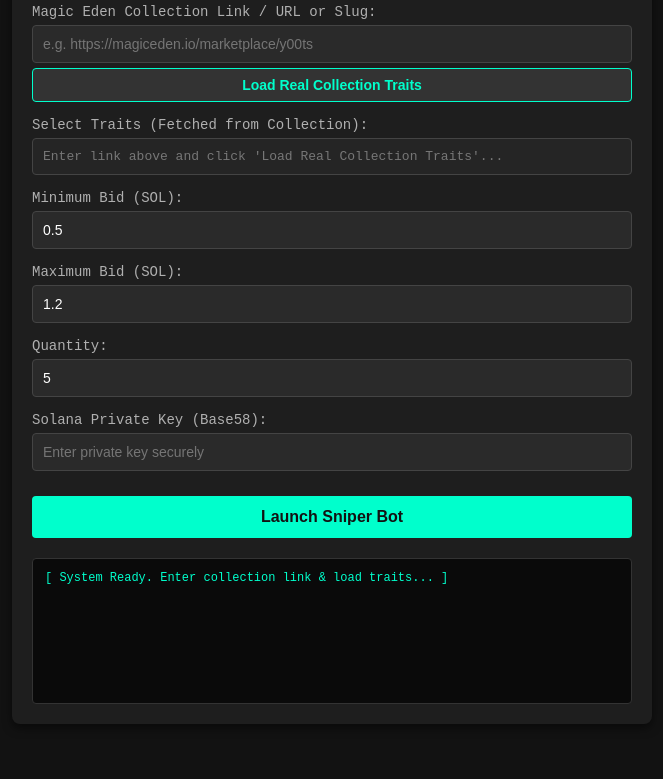
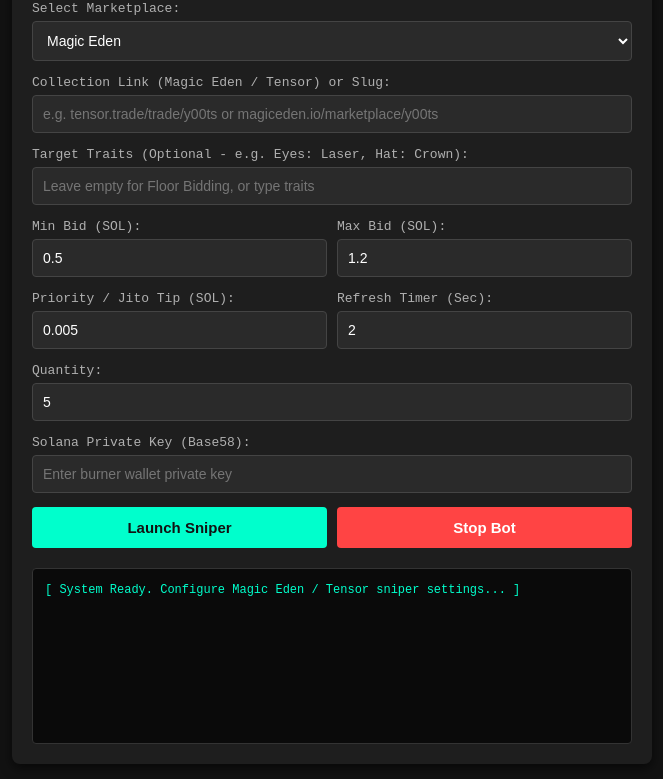
Before and after one commit to vhz7zskpsv-bot/bid-bot2, a plain HTML site: page index.html in a window 1280 px wide. Shown: the part 94-873 px from the top of the page, without its empty margins (308-971 px from the left). Before the commit the page ends 838 px from the top, so only its background shows below. Drawn offline with Linux system fonts and the light colour scheme.

Commit message:
Update index.html

```diff
--- a/index.html
+++ b/index.html
@@ -3,13 +3,13 @@
 <head>
     <meta charset="UTF-8">
     <meta name="viewport" content="width=device-width, initial-scale=1.0">
-    <title>Solana Sniper Terminal</title>
+    <title>Solana Pro Sniper Terminal</title>
     <style>
         body {
             background-color: #121212;
             color: #e0e0e0;
             font-family: monospace;
-            padding: 20px;
+            padding: 15px;
             margin: 0;
         }
         .container {
@@ -18,21 +18,29 @@
             background: #1e1e1e;
             padding: 20px;
             border-radius: 8px;
-            box-shadow: 0 4px 10px rgba(0,0,0,0.5);
+            box-shadow: 0 4px 12px rgba(0,0,0,0.6);
         }
         h2 {
             text-align: center;
             color: #00ffcc;
             letter-spacing: 1px;
             margin-bottom: 20px;
+            font-size: 20px;
         }
         .form-group {
-            margin-bottom: 15px;
+            margin-bottom: 14px;
+        }
+        .row {
+            display: flex;
+            gap: 10px;
+        }
+        .row .form-group {
+            flex: 1;
         }
         label {
             display: block;
             margin-bottom: 5px;
-            font-size: 14px;
+            font-size: 13px;
             color: #b0b0b0;
         }
         input, select {
@@ -49,81 +57,90 @@
             border-color: #00ffcc;
             outline: none;
         }
-        .btn-secondary {
-            background: #333;
-            color: #00ffcc;
-            border: 1px solid #00ffcc;
-            margin-top: 5px;
-            padding: 8px;
-            font-size: 14px;
-            cursor: pointer;
-        }
-        .btn-secondary:hover {
-            background: #222;
+        .btn-group {
+            display: flex;
+            gap: 10px;
+            margin-top: 10px;
         }
         button {
-            width: 100%;
+            flex: 1;
             padding: 12px;
             background: #00ffcc;
             color: #121212;
             border: none;
             font-weight: bold;
-            font-size: 16px;
+            font-size: 15px;
             border-radius: 4px;
             cursor: pointer;
-            margin-top: 10px;
         }
         button:hover {
             background: #00cca3;
+        }
+        .btn-stop {
+            background: #ff4444;
+            color: #fff;
+        }
+        .btn-stop:hover {
+            background: #cc0000;
         }
         .console {
             background: #0a0a0a;
             border: 1px solid #333;
             padding: 12px;
-            height: 120px;
+            height: 150px;
             overflow-y: auto;
             font-size: 12px;
             color: #00ffcc;
             margin-top: 20px;
             border-radius: 4px;
-        }
-        .traits-box {
-            background: #252525;
-            padding: 10px;
-            border-radius: 4px;
-            max-height: 150px;
-            overflow-y: auto;
-            border: 1px solid #444;
-            font-size: 13px;
+            line-height: 1.5;
         }
     </style>
 </head>
 <body>
 
     <div class="container">
-        <h2>SOLANA SNIPER TERMINAL</h2>
+        <h2>SOLANA PRO SNIPER TERMINAL</h2>
 
         <div class="form-group">
-            <label>Magic Eden Collection Link / URL or Slug:</label>
-            <input type="text" id="collectionInput" placeholder="e.g. https://magiceden.io/marketplace/y00ts">
-            <button class="btn-secondary" onclick="fetchTraits()">Load Real Collection Traits</button>
+            <label>Select Marketplace:</label>
+            <select id="marketplace">
+                <option value="Magic Eden">Magic Eden</option>
+                <option value="Tensor">Tensor (tensor.trade)</option>
+                <option value="Both (Magic Eden + Tensor)">Both (Magic Eden + Tensor)</option>
+            </select>
         </div>
 
         <div class="form-group">
-            <label>Select Traits (Fetched from Collection):</label>
-            <div id="traitsContainer" class="traits-box">
-                <span style="color: #777;">Enter link above and click 'Load Real Collection Traits'...</span>
+            <label>Collection Link (Magic Eden / Tensor) or Slug:</label>
+            <input type="text" id="collectionInput" placeholder="e.g. tensor.trade/trade/y00ts or magiceden.io/marketplace/y00ts">
+        </div>
+
+        <div class="form-group">
+            <label>Target Traits (Optional - e.g. Eyes: Laser, Hat: Crown):</label>
+            <input type="text" id="traits" placeholder="Leave empty for Floor Bidding, or type traits">
+        </div>
+
+        <div class="row">
+            <div class="form-group">
+                <label>Min Bid (SOL):</label>
+                <input type="number" id="minBid" step="0.01" value="0.5">
+            </div>
+            <div class="form-group">
+                <label>Max Bid (SOL):</label>
+                <input type="number" id="maxBid" step="0.01" value="1.2">
             </div>
         </div>
 
-        <div class="form-group">
-            <label>Minimum Bid (SOL):</label>
-            <input type="number" id="minBid" step="0.01" value="0.5">
-        </div>
-
-        <div class="form-group">
-            <label>Maximum Bid (SOL):</label>
-            <input type="number" id="maxBid" step="0.01" value="1.2">
+        <div class="row">
+            <div class="form-group">
+                <label>Priority / Jito Tip (SOL):</label>
+                <input type="number" id="jitoTip" step="0.001" value="0.005">
+            </div>
+            <div class="form-group">
+                <label>Refresh Timer (Sec):</label>
+                <input type="number" id="refreshTimer" min="1" value="2">
+            </div>
         </div>
 
         <div class="form-group">
@@ -133,100 +150,86 @@
 
         <div class="form-group">
             <label>Solana Private Key (Base58):</label>
-            <input type="password" id="privateKey" placeholder="Enter private key securely">
+            <input type="password" id="privateKey" placeholder="Enter burner wallet private key">
         </div>
 
-        <button onclick="launchBot()">Launch Sniper Bot</button>
+        <div class="btn-group">
+            <button onclick="launchBot()">Launch Sniper</button>
+            <button class="btn-stop" onclick="stopBot()">Stop Bot</button>
+        </div>
 
         <div class="console" id="consoleLog">
-            [ System Ready. Enter collection link & load traits... ]
+            [ System Ready. Configure Magic Eden / Tensor sniper settings... ]
         </div>
     </div>
 
     <script>
-        function getCleanSlug() {
-            let inputVal = document.getElementById('collectionInput').value.trim();
-            if (!inputVal) return '';
-            if (inputVal.includes('magiceden.io')) {
-                const parts = inputVal.split('/');
-                return parts[parts.length - 1] || parts[parts.length - 2];
+        let botInterval = null;
+
+        function extractSlug(inputVal) {
+            if (inputVal.includes('magiceden.io') || inputVal.includes('tensor.trade')) {
+                // Remove query parameters if any (e.g. ?tab=items)
+                const cleanUrl = inputVal.split('?')[0];
+                const parts = cleanUrl.split('/').filter(part => part.length > 0);
+                return parts[parts.length - 1];
             }
             return inputVal;
         }
 
-        async function fetchTraits() {
-            const slug = getCleanSlug();
+        function logMsg(msg, color = '#00ffcc') {
             const consoleLog = document.getElementById('consoleLog');
-            const traitsContainer = document.getElementById('traitsContainer');
-
-            if (!slug) {
-                consoleLog.innerHTML += "<br><span style='color: #ff4444;'>[Error] Please enter a valid Collection link or slug first!</span>";
-                return;
-            }
-
-            consoleLog.innerHTML += `<br>[Fetching] Loading real traits for: ${slug}...`;
-            traitsContainer.innerHTML = "<span style='color: #ffcc00;'>Fetching traits from Magic Eden...</span>";
-
-            try {
-                // Using CORS proxy to successfully fetch real attributes from Magic Eden API
-                const targetUrl = `https://api-mainnet.magiceden.dev/v2/collections/${slug}/attributes`;
-                const proxyUrl = `https://api.allorigins.win/raw?url=${encodeURIComponent(targetUrl)}`;
-
-                const response = await fetch(proxyUrl);
-                if (!response.ok) throw new Error("Failed to fetch traits");
-
-                const textData = await response.text();
-                const data = JSON.parse(textData);
-
-                if (data && Array.isArray(data) && data.length > 0) {
-                    let html = '';
-                    data.forEach((attr, idx) => {
-                        const traitText = `${attr.trait_type}: ${attr.value}`;
-                        html += `<div style="margin-bottom: 6px;">
-                            <input type="checkbox" name="traitCheck" value="${traitText}" id="trait_${idx}">
-                            <label for="trait_${idx}" style="display:inline; color:#fff; cursor:pointer;"> ${traitText}</label>
-                        </div>`;
-                    });
-                    traitsContainer.innerHTML = html;
-                    consoleLog.innerHTML += "<br><span style='color: #00ffcc;'>[Success] Real traits loaded successfully! Check desired ones.</span>";
-                } else {
-                    traitsContainer.innerHTML = "<span style='color: #ffcc00;'>No specific traits found for this collection (Floor bidding mode).</span>";
-                    consoleLog.innerHTML += "<br><span style='color: #ffcc00;'>[Notice] Collection has no attribute filters.</span>";
-                }
-            } catch (error) {
-                consoleLog.innerHTML += "<br><span style='color: #ff4444;'>[Error] Could not fetch traits. Check collection slug/link.</span>";
-                traitsContainer.innerHTML = "<span style='color: #ff4444;'>Failed to load. Please check the collection link and try again.</span>";
-            }
+            consoleLog.innerHTML += `<br><span style="color: ${color};">${msg}</span>`;
             consoleLog.scrollTop = consoleLog.scrollHeight;
         }
 
         function launchBot() {
-            const slug = getCleanSlug();
-            const minBid = document.getElementById('minBid').value;
-            const maxBid = document.getElementById('maxBid').value;
-            const quantity = document.getElementById('quantity').value;
-            const privateKey = document.getElementById('privateKey').value;
-            const consoleLog = document.getElementById('consoleLog');
-
-            let selectedTraits = [];
-            document.querySelectorAll('input[name="traitCheck"]:checked').forEach((checkbox) => {
-                selectedTraits.push(checkbox.value);
-            });
-
-            if (!slug || !privateKey) {
-                consoleLog.innerHTML += "<br><span style='color: #ff4444;'>[Error] Please fill Collection and Private Key!</span>";
+            if (botInterval) {
+                logMsg("[Notice] Bot is already running!", "#ffcc00");
                 return;
             }
 
-            consoleLog.innerHTML += `<br>[Initializing] Target Collection: ${slug}`;
-            if (selectedTraits.length > 0) {
-                consoleLog.innerHTML += `<br>[Filter] Selected Traits: ${selectedTraits.join(', ')}`;
+            const marketplace = document.getElementById('marketplace').value;
+            const inputVal = document.getElementById('collectionInput').value.trim();
+            const traits = document.getElementById('traits').value.trim();
+            const minBid = document.getElementById('minBid').value;
+            const maxBid = document.getElementById('maxBid').value;
+            const jitoTip = document.getElementById('jitoTip').value;
+            const refreshSec = parseInt(document.getElementById('refreshTimer').value) || 2;
+            const quantity = document.getElementById('quantity').value;
+            const privateKey = document.getElementById('privateKey').value;
+
+            if (!inputVal || !privateKey) {
+                logMsg("[Error] Please fill Collection Link/Slug and Private Key!", "#ff4444");
+                return;
+            }
+
+            const collectionSlug = extractSlug(inputVal);
+
+            logMsg(`[Initializing] Platform: ${marketplace} | Target: ${collectionSlug}`);
+            if (traits) {
+                logMsg(`[Filter Active] Sniping Traits: ${traits}`, "#ffcc00");
             } else {
-                consoleLog.innerHTML += `<br>[Filter] Mode: Floor Bidding (No traits selected)`;
+                logMsg(`[Filter Mode] Floor Bidding Mode`, "#ffcc00");
             }
-            consoleLog.innerHTML += `<br>[Config] Bidding between ${minBid} - ${maxBid} SOL (Qty: ${quantity})`;
-            consoleLog.innerHTML += "<br><span style='color: #00ffcc;'>[Connecting] Secure connection established with Solana RPC...</span>";
-            consoleLog.scrollTop = consoleLog.scrollHeight;
+            logMsg(`[Speed Config] Jito Tip: ${jitoTip} SOL | Scan Loop: Every ${refreshSec}s`);
+            logMsg(`[Range] Bid: ${minBid} - ${maxBid} SOL | Qty: ${quantity}`);
+            logMsg(`[Connected] Listening to ${marketplace} orderbook via Solana RPC...`);
+
+            // Simulated live scanning loop based on user's refresh timer
+            botInterval = setInterval(() => {
+                const now = new Date().toLocaleTimeString();
+                logMsg(`[${now}] Scanning ${marketplace} (${collectionSlug}) for listings <= ${maxBid} SOL...`, "#888888");
+            }, refreshSec * 1000);
+        }
+
+        function stopBot() {
+            if (botInterval) {
+                clearInterval(botInterval);
+                botInterval = null;
+                logMsg("[Stopped] Sniper bot halted by user.", "#ff4444");
+            } else {
+                logMsg("[Notice] Bot is not running.", "#888888");
+            }
         }
     </script>
 
```
